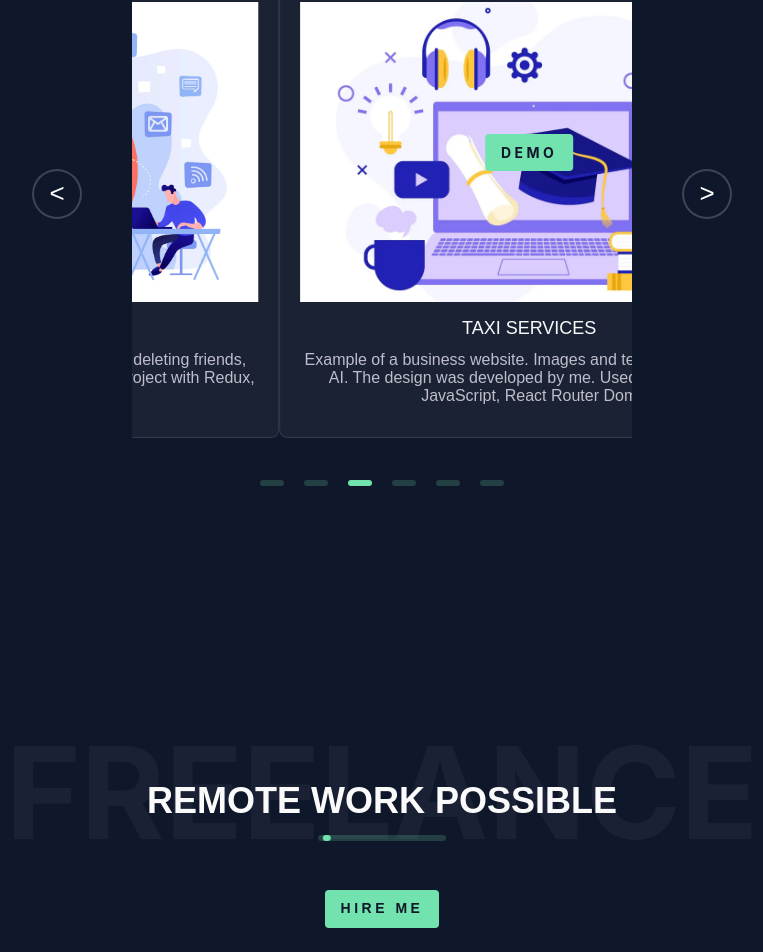
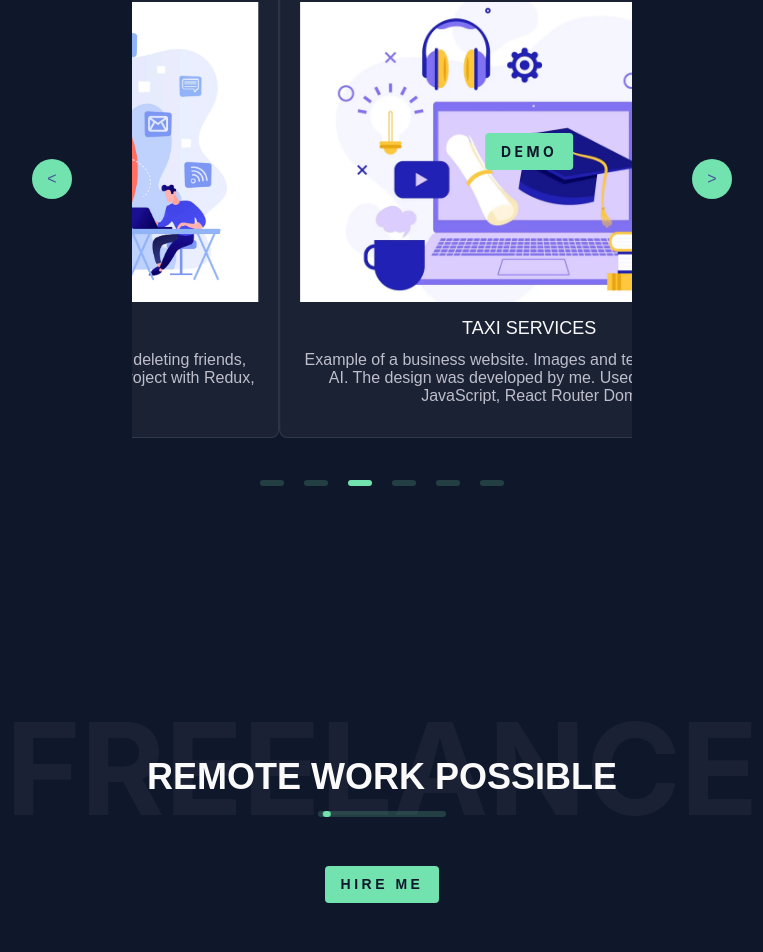
Before and after one commit to veluat/portfolio-app, a React (Create React App) app: page / in a window 1280 px wide. Shown: the part 3503-4455 px from the top of the page, without its empty margins (258-1021 px from the left). Built offline with nearby package versions, Linux system fonts and the light colour scheme; a web font is replaced by a local one.

Commit message:
feat: btn to top add

```diff
--- a/src/App.css
+++ b/src/App.css
@@ -5,4 +5,5 @@
     margin: 0;
     width: 100%;
     height: 100%;
+    position: relative;
 }
--- a/src/App.js
+++ b/src/App.js
@@ -7,9 +7,11 @@ import {Projects} from "./projects/Projects";
 import {RemoteWork} from "./remote-work/RemoteWork";
 import {Contacts} from "./contacts/Contacts";
 import {Footer} from "./footer/Footer";
+import {GoToTop} from "./common/goToTop/GoToTop";
 
 export const App = () => {
     return (
+        <>
             <div className="App">
                 <Header/>
                 <Main/>
@@ -19,5 +21,7 @@ export const App = () => {
                 <Contacts/>
                 <Footer/>
             </div>
-    );
+            <GoToTop/>
+        </>
+    )
 }
--- /dev/null
+++ b/src/common/components/directionBtn/DirectionBtn.jsx
@@ -0,0 +1,14 @@
+import React from 'react';
+import iconSprite from "../../../assets/sprite/sprite.svg";
+
+export const DirectionBtn = ({id}) => {
+    return (
+        <svg fill="#000000FF"
+             width='50'
+             height='50'
+             viewBox='0 0 64.000000 64.000000'
+             xmlns="http://www.w3.org/2000/svg">
+            <use xlinkHref={`${iconSprite}#${id}`}/>
+        </svg>
+    )
+}
--- /dev/null
+++ b/src/common/components/directionBtn/DirectionBtn.module.scss
@@ -0,0 +1 @@
+.btn {}
--- /dev/null
+++ b/src/common/goToTop/GoToTop.jsx
@@ -0,0 +1,27 @@
+import React, {useEffect, useState} from 'react';
+import {DirectionBtn} from "../components/directionBtn/DirectionBtn";
+import s from './GoToTop.module.scss'
+import {animateScroll as scroll} from "react-scroll";
+
+export const GoToTop = () => {
+    const [showBtn, setShowBtn] = useState(false)
+    useEffect(() => {
+        window.addEventListener("scroll", () => {
+            if (window.scrollY > 750) {
+                setShowBtn(true)
+            } else {
+                setShowBtn(false)
+            }
+        })
+    }, [])
+
+    return (
+        <>
+            {showBtn && (<div className={s.wrapper} onClick={() => {
+                scroll.scrollToTop()
+            }}>
+                <DirectionBtn id='top'/>
+            </div>)}
+        </>
+    )
+}
--- /dev/null
+++ b/src/common/goToTop/GoToTop.module.scss
@@ -0,0 +1,22 @@
+.wrapper {
+  position: fixed;
+  right: 1.75rem;
+  bottom: 3rem;
+  z-index: 30;
+  display: flex;
+  justify-content: center;
+  align-items: center;
+  text-align: center;
+  cursor: pointer;
+  border-radius: 50%;
+  width: 40px;
+  height: 40px;
+  background-color: rgba(114, 226, 174, 1);
+
+  :hover {
+    background-color: #FAFAFAFF;
+    border-radius: 50%;
+    width: 40px;
+    height: 40px;
+  }
+}
--- a/src/common/styles/slider.css
+++ b/src/common/styles/slider.css
@@ -15,51 +15,40 @@
     background-color: rgba(114, 226, 174, 1);
 }
 
-.alice-carousel__prev-btn-item,
-.alice-carousel__next-btn-item {
+.alice-carousel__prev-btn,
+.alice-carousel__next-btn {
     display: flex;
     justify-content: center;
     align-items: center;
     text-align: center;
     cursor: pointer;
-    width: 50px;
-    height: 50px;
-    border: 2px solid rgba(255, 255, 255, 0.2);
+    width: 40px;
+    height: 40px;
     border-radius: 50%;
-    color: rgb(255, 255, 255);
-    background-color: #0F172AFF;
-    backdrop-filter: blur(16px);
+    background-color: rgba(114, 226, 174, 1);
 }
 
-.alice-carousel__prev-btn-item:hover,
-.alice-carousel__next-btn-item:hover {
-    border-color: rgba(114, 226, 174, 1);
-    color: rgba(114, 226, 174, 1);
+.alice-carousel__prev-btn:hover,
+.alice-carousel__next-btn:hover {
+    background-color: #FAFAFAFF;
 }
 
-.alice-carousel__prev-btn-item {
+.alice-carousel__prev-btn {
     position: absolute;
     top: 35%;
     left: -100px;
 }
 
-.alice-carousel__prev-btn-item span::after {
-    font-size: 26px;
-}
 
-.alice-carousel__next-btn-item {
+.alice-carousel__next-btn {
     position: absolute;
     top: 35%;
     right: -100px;
 }
 
-.alice-carousel__next-btn-item span::after {
-    font-size: 26px;
-}
-
 @media screen and (max-width: 768px) {
-    .alice-carousel__prev-btn-item,
-    .alice-carousel__next-btn-item {
+    .alice-carousel__prev-btn,
+    .alice-carousel__next-btn {
         display: none;
     }
 }
```
Also changed, not shown: src/assets/sprite/sprite.svg, 1 other file (tests, documents, lock files or other folders). Lines whose indentation alone changed are shown as unchanged.
